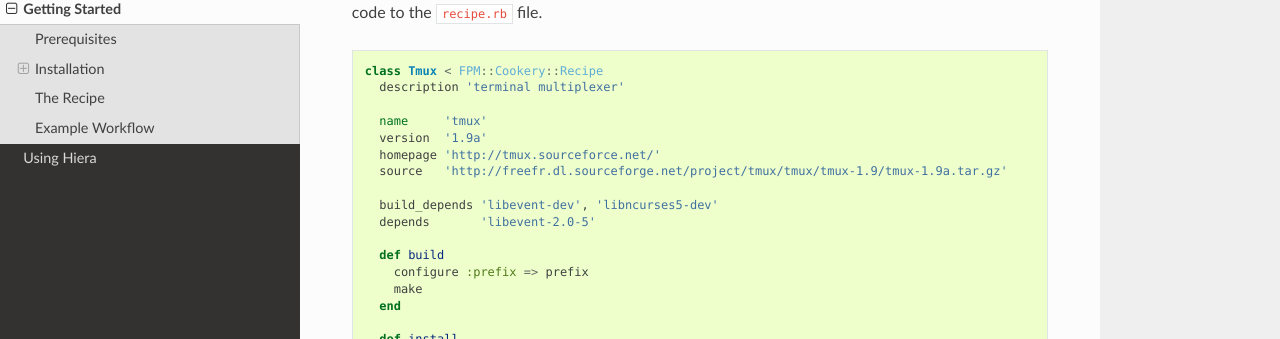
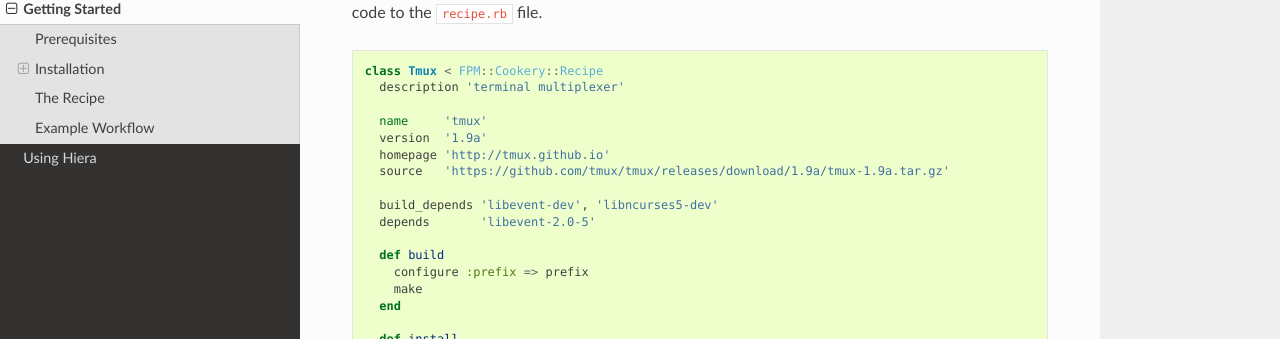
Before and after one commit to bernd/fpm-cookery, a Sphinx documentation site: the page built from docs/pages/getting-started.rst, in a window 1280 px wide and 900 px high, scrolled down 1263 px. Shown: the part 112-451 px from the top of the window. Built offline with Sphinx 7.4.7 and the Read the Docs theme 2.0.0, drawn with Linux system fonts in a browser that asks for light colours; some of the changed lines change nothing that is shown.

Commit message:
Update getting-started.rst (#195)
updated tmux location in recipe.rb

```diff
--- a/docs/pages/getting-started.rst
+++ b/docs/pages/getting-started.rst
@@ -67,8 +67,8 @@
 
     name     'tmux'
     version  '1.9a'
-    homepage 'http://tmux.sourceforce.net/'
-    source   'http://freefr.dl.sourceforge.net/project/tmux/tmux/tmux-1.9/tmux-1.9a.tar.gz'
+    homepage 'http://tmux.github.io'
+    source   'https://github.com/tmux/tmux/releases/download/1.9a/tmux-1.9a.tar.gz'
 
     build_depends 'libevent-dev', 'libncurses5-dev'
     depends       'libevent-2.0-5'
```
